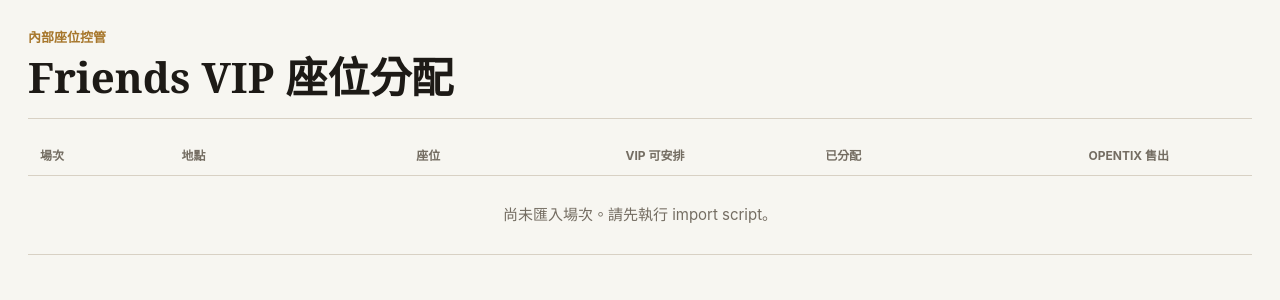
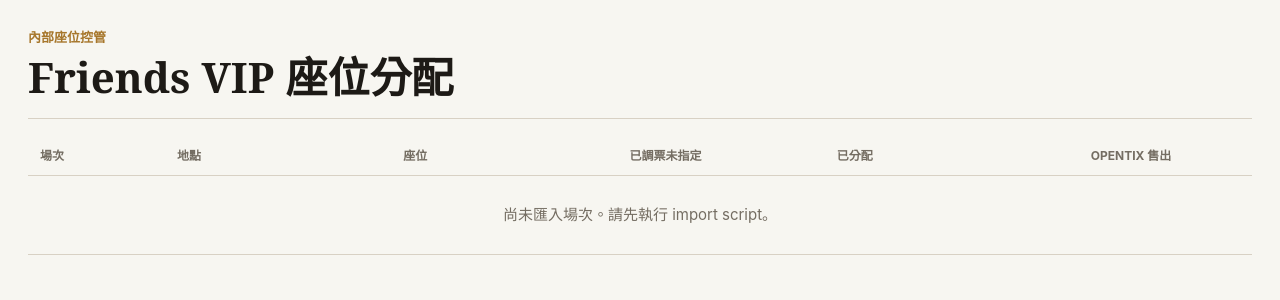
Before and after one commit to escapiststupor/opusformosa-website, a FastAPI app: page /admin in a window 1280 px wide. Shown: the part 56-356 px from the top of the page. Run offline with FastAPI, Linux system fonts and the light colour scheme; data that the repository does not hold is empty.

Commit message:
Unify admin VIP available label

```diff
--- a/internal-seatmap-admin/app/main.py
+++ b/internal-seatmap-admin/app/main.py
@@ -34,7 +34,7 @@ from .db import get_db, init_db, row_to_dict, rows_to_dicts
 
 
 STATUS_LABELS = {
-    "vip_available": "VIP 可安排",
+    "vip_available": "已調票未指定",
     "vip_assigned": "已調票且指定",
     "taken": "已預訂（舊）",
     "pulled": "已調票未指定",
@@ -377,7 +377,7 @@ def status_reason(row: dict[str, Any], status: str) -> str:
     if status == "pulled":
         return "已調票至內部控管，尚未指定受配者。"
     if status == "vip_available":
-        return "Friends VIP 保留席，可調票或指定給貴賓。"
+        return "已調票至內部控管，尚未指定受配者。"
     return "仍在opentix販售不可調度"
 
 
--- a/internal-seatmap-admin/app/static/admin-seatmap.js
+++ b/internal-seatmap-admin/app/static/admin-seatmap.js
@@ -105,7 +105,7 @@
       return seat.assigneeName ? `已預訂給${seat.assigneeName}${suffix}` : `已預訂${suffix}`;
     }
     if (seat.effectiveStatus === "closed") return `不開放販售${suffix}`;
-    if (seat.effectiveStatus === "vip_available") return `VIP可分配${suffix}`;
+    if (seat.effectiveStatus === "vip_available") return `已調票未指定${suffix}`;
     return `OPENTIX販售中${suffix}`;
   }
 
--- a/internal-seatmap-admin/app/templates/events.html
+++ b/internal-seatmap-admin/app/templates/events.html
@@ -15,7 +15,7 @@
         <th>場次</th>
         <th>地點</th>
         <th class="num">座位</th>
-        <th class="num">VIP 可安排</th>
+        <th class="num">已調票未指定</th>
         <th class="num">已分配</th>
         <th class="num">OPENTIX 售出</th>
         <th></th>
@@ -30,7 +30,7 @@
         </td>
         <td data-label="地點">{{ event.venue }}</td>
         <td class="num" data-label="座位">{{ event.seat_count or 0 }}</td>
-        <td class="num" data-label="VIP 可安排">{{ event.vip_available_count or 0 }}</td>
+        <td class="num" data-label="已調票未指定">{{ event.vip_available_count or 0 }}</td>
         <td class="num" data-label="已分配">{{ event.assigned_count or 0 }}</td>
         <td class="num" data-label="OPENTIX 售出">{{ event.public_sold_count or 0 }}</td>
         <td class="actions" data-label="操作"><a href="/admin/events/{{ event.event_id }}">開啟</a></td>
```
